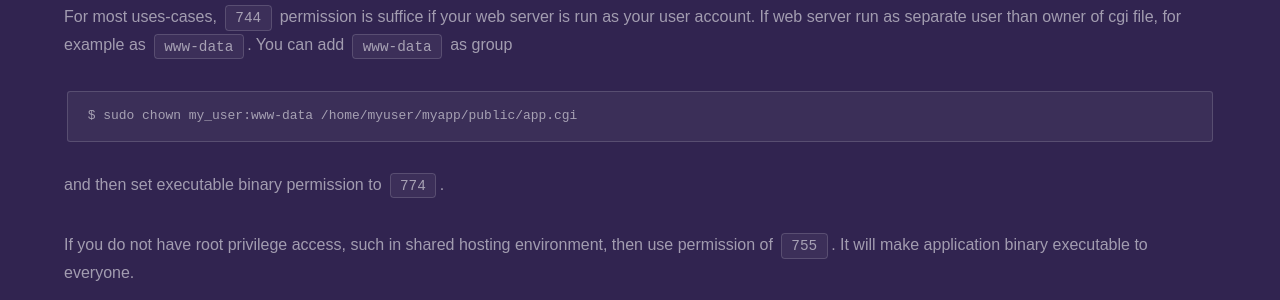
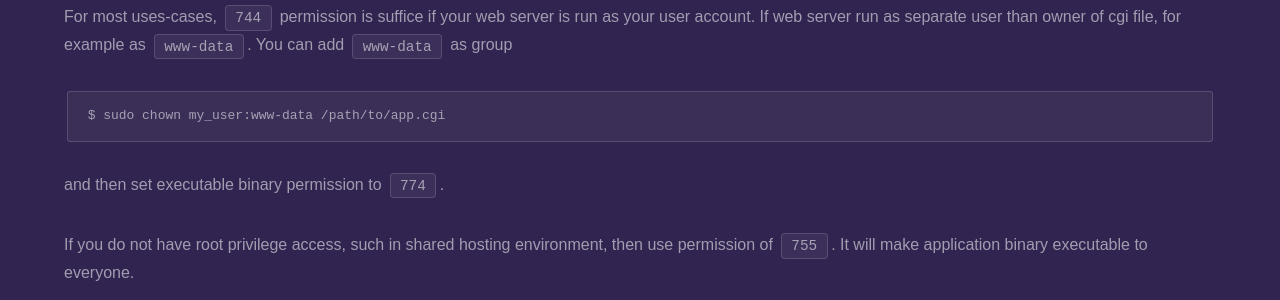
Before and after one commit to fanoframework/fanoframework.github.io, a Jekyll site: the page built from deployment/index.md, in a window 1280 px wide. Shown: the part 486-786 px from the top of the page. Built offline with Jekyll 4.4.1, drawn with Linux system fonts in a browser that asks for light colours; our own code applies the rules of GitHub Pages for plain Markdown files.

Commit message:
edit code samples

````diff
--- a/deployment/index.md
+++ b/deployment/index.md
@@ -15,7 +15,7 @@ $ chmod 744 /path/to/app.cgi
 For most uses-cases, `744` permission is suffice if your web server is run as your user account. If web server run as separate user than owner of cgi file, for example as `www-data`. You can add `www-data` as group
 
 ```
-$ sudo chown my_user:www-data /home/myuser/myapp/public/app.cgi
+$ sudo chown my_user:www-data /path/to/app.cgi
 ```
 
 and then set executable binary permission to `774`.
````
